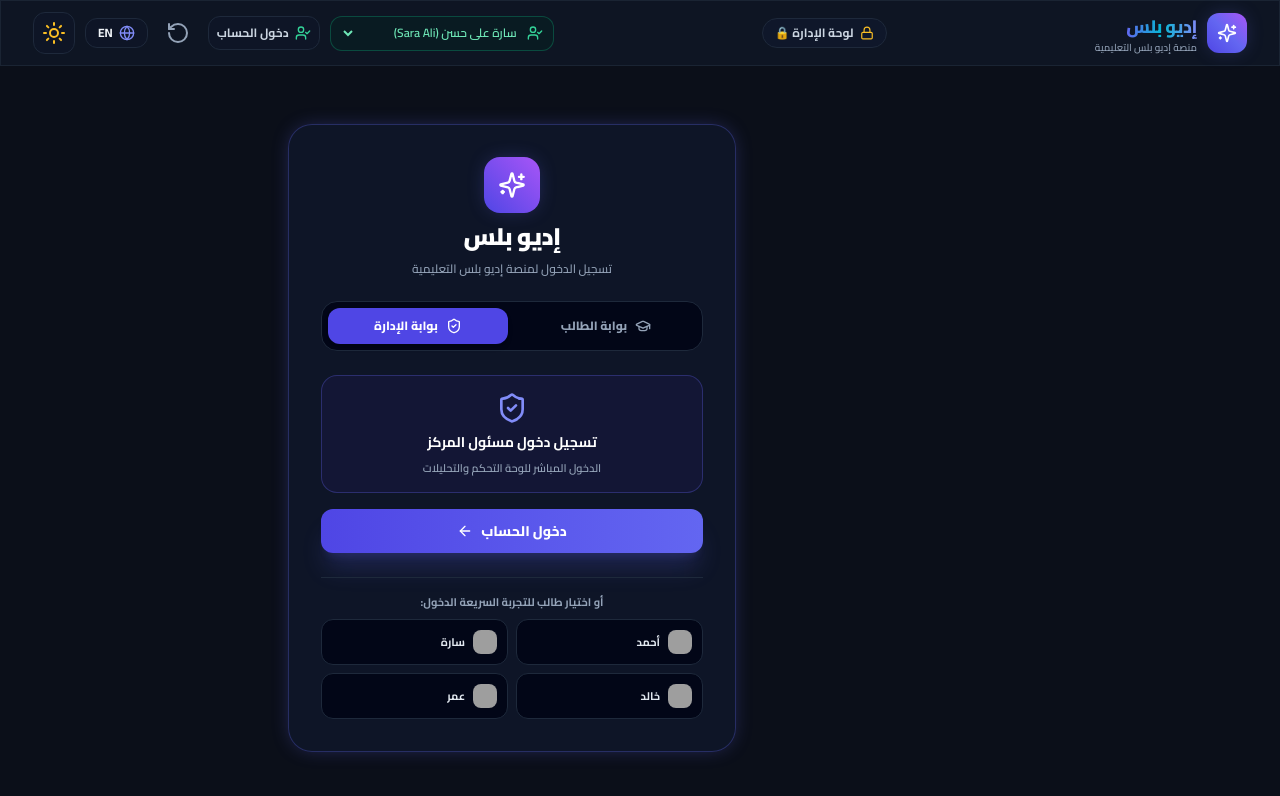
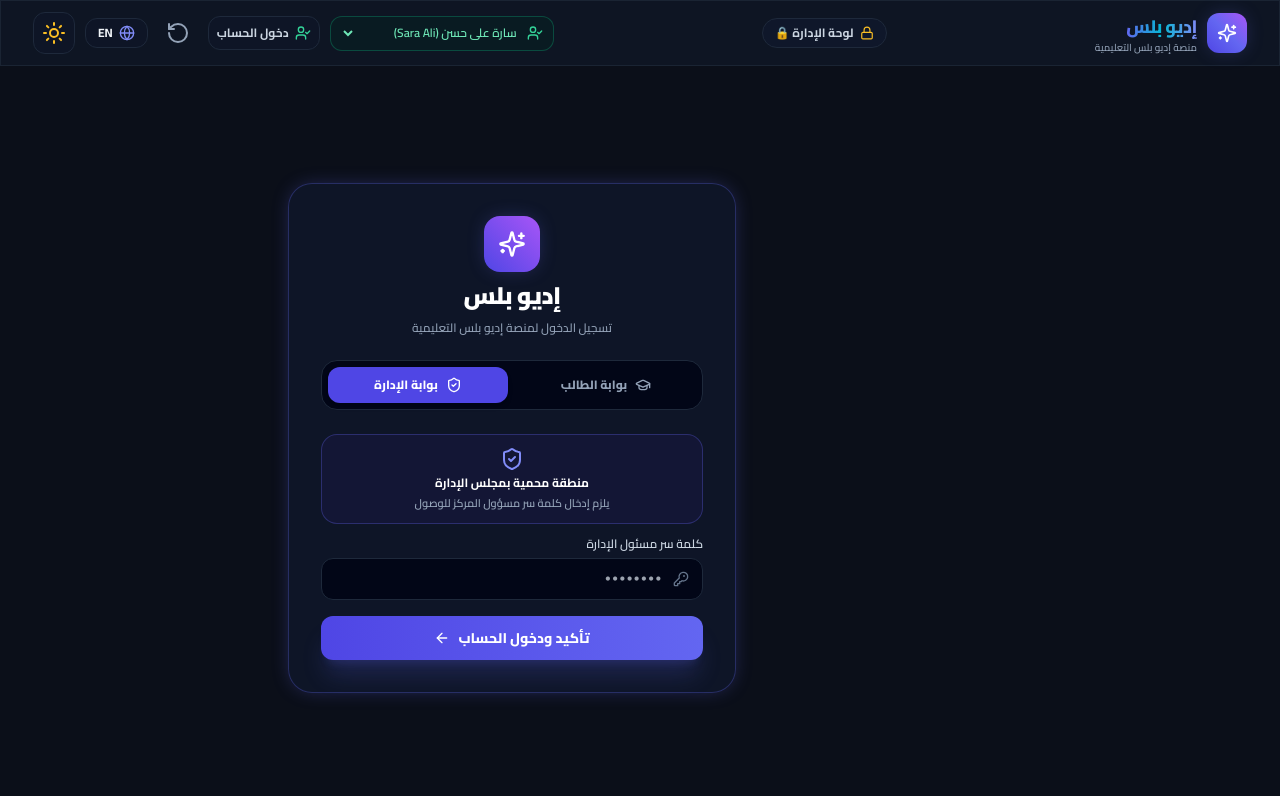
Before and after one commit to asemwael2005/edua, a Next.js app: page /login in a window 1280 px wide. Both pictures are taken after a click on the button "بوابة الإدارة". Shown: the top 796 px of the page. Built offline with nearby package versions, Linux system fonts and the light colour scheme; grey boxes are pictures that could not be loaded.

Commit message:
Enforce strict password check on Admin login and remove demo student buttons

```diff
--- a/app/login/page.tsx
+++ b/app/login/page.tsx
@@ -11,18 +11,18 @@ import {
   GraduationCap,
   ArrowRight,
   KeyRound,
-  CheckCircle2,
   AlertCircle,
 } from 'lucide-react';
 import { motion } from 'framer-motion';
 
 export default function LoginPage() {
   const router = useRouter();
-  const { students, setUserRole, setActiveStudentId, dict, language } = useEduPulse();
+  const { students, loginAdmin, setUserRole, setActiveStudentId, dict, language } = useEduPulse();
 
   const [role, setRole] = useState<'student' | 'admin'>('student');
   const [studentCode, setStudentCode] = useState('');
   const [password, setPassword] = useState('');
+  const [adminPasswordInput, setAdminPasswordInput] = useState('');
   const [error, setError] = useState<string | null>(null);
 
   const handleLogin = (e: React.FormEvent) => {
@@ -30,8 +30,16 @@ export default function LoginPage() {
     setError(null);
 
     if (role === 'admin') {
-      setUserRole('admin');
-      router.push('/admin');
+      const success = loginAdmin(adminPasswordInput);
+      if (success) {
+        router.push('/admin');
+      } else {
+        setError(
+          language === 'ar'
+            ? 'كلمة سر الإدارة غير صحيحة. يرجى إدخال كلمة سر الآدمن.'
+            : 'Invalid Admin Password.'
+        );
+      }
       return;
     }
 
@@ -51,8 +59,8 @@ export default function LoginPage() {
     } else {
       setError(
         language === 'ar'
-          ? 'كود الطالب أو كود المرور غير صحيح. يمكنك تجربة اختيار طالب من قائمة الدخول السريع بالأسفل.'
-          : 'Invalid Student Code or password. Try selecting a student from quick logins below.'
+          ? 'كود الطالب أو كلمة المرور غير صحيحة.'
+          : 'Invalid Student Code or password.'
       );
     }
   };
@@ -76,7 +84,11 @@ export default function LoginPage() {
         {/* Role Selector Tabs */}
         <div className="grid grid-cols-2 gap-2 p-1.5 rounded-2xl bg-slate-950 border border-slate-800 text-xs font-extrabold">
           <button
-            onClick={() => setRole('student')}
+            type="button"
+            onClick={() => {
+              setRole('student');
+              setError(null);
+            }}
             className={`py-2.5 rounded-xl flex items-center justify-center gap-2 transition ${
               role === 'student'
                 ? 'bg-emerald-600 text-white shadow-md'
@@ -88,7 +100,11 @@ export default function LoginPage() {
           </button>
 
           <button
-            onClick={() => setRole('admin')}
+            type="button"
+            onClick={() => {
+              setRole('admin');
+              setError(null);
+            }}
             className={`py-2.5 rounded-xl flex items-center justify-center gap-2 transition ${
               role === 'admin'
                 ? 'bg-brand-600 text-white shadow-md'
@@ -113,7 +129,7 @@ export default function LoginPage() {
                     required
                     value={studentCode}
                     onChange={(e) => setStudentCode(e.target.value)}
-                    placeholder="مثال: ahmed أو std_1"
+                    placeholder="أدخل كود الطالب الخاص بك..."
                     className="w-full ltr:pl-10 rtl:pr-10 ltr:pr-4 rtl:pl-4 py-3 rounded-xl bg-slate-950 border border-slate-800 text-white font-mono focus:outline-none focus:border-brand-500"
                   />
                 </div>
@@ -135,10 +151,27 @@ export default function LoginPage() {
               </div>
             </>
           ) : (
-            <div className="p-4 rounded-2xl bg-brand-950/40 border border-brand-500/30 text-center space-y-2">
-              <ShieldCheck className="w-8 h-8 text-brand-400 mx-auto" />
-              <h3 className="text-sm font-bold text-white">تسجيل دخول مسئول المركز</h3>
-              <p className="text-[11px] text-slate-400">الدخول المباشر للوحة التحكم والتحليلات</p>
+            <div className="space-y-3">
+              <div className="p-3 rounded-2xl bg-brand-950/40 border border-brand-500/30 text-center space-y-1">
+                <ShieldCheck className="w-6 h-6 text-brand-400 mx-auto" />
+                <h3 className="text-xs font-bold text-white">منطقة محمية بمجلس الإدارة</h3>
+                <p className="text-[11px] text-slate-400">يلزم إدخال كلمة سر مسؤول المركز للوصول</p>
+              </div>
+
+              <div className="space-y-1.5">
+                <label className="text-slate-300">كلمة سر مسئول الإدارة</label>
+                <div className="relative">
+                  <KeyRound className="w-4 h-4 text-slate-500 absolute ltr:left-3.5 rtl:right-3.5 top-1/2 -translate-y-1/2" />
+                  <input
+                    type="password"
+                    required
+                    value={adminPasswordInput}
+                    onChange={(e) => setAdminPasswordInput(e.target.value)}
+                    placeholder="••••••••"
+                    className="w-full ltr:pl-10 rtl:pr-10 ltr:pr-4 rtl:pl-4 py-3 rounded-xl bg-slate-950 border border-slate-800 text-white font-mono focus:outline-none focus:border-brand-500"
+                  />
+                </div>
+              </div>
             </div>
           )}
 
@@ -153,34 +186,10 @@ export default function LoginPage() {
             type="submit"
             className="w-full py-3 rounded-xl bg-gradient-to-r from-brand-600 to-brand-500 hover:from-brand-500 hover:to-brand-400 text-white font-extrabold text-sm shadow-xl shadow-brand-500/20 transition flex items-center justify-center gap-2"
           >
-            <span>دخول الحساب</span>
+            <span>تأكيد ودخول الحساب</span>
             <ArrowRight className="w-4 h-4 rtl:rotate-180" />
           </button>
         </form>
-
-        {/* Quick Demo Student Selector Buttons */}
-        <div className="pt-4 border-t border-slate-800 space-y-2">
-          <span className="block text-[11px] font-bold text-slate-400 text-center">
-            أو اختيار طالب للتجربة السريعة الدخول:
-          </span>
-
-          <div className="grid grid-cols-2 gap-2">
-            {students.slice(0, 4).map((s) => (
-              <button
-                key={s.id}
-                onClick={() => {
-                  setUserRole('student');
-                  setActiveStudentId(s.id);
-                  router.push('/student');
-                }}
-                className="p-2.5 rounded-xl bg-slate-950 border border-slate-800 hover:border-emerald-500/40 transition flex items-center gap-2 text-right rtl:text-right"
-              >
-                <img src={s.avatar} alt={s.name} className="w-6 h-6 rounded-lg object-cover" />
-                <span className="text-[11px] font-bold text-slate-200 truncate">{s.name.split(' ')[0]}</span>
-              </button>
-            ))}
-          </div>
-        </div>
       </motion.div>
     </div>
   );
```
